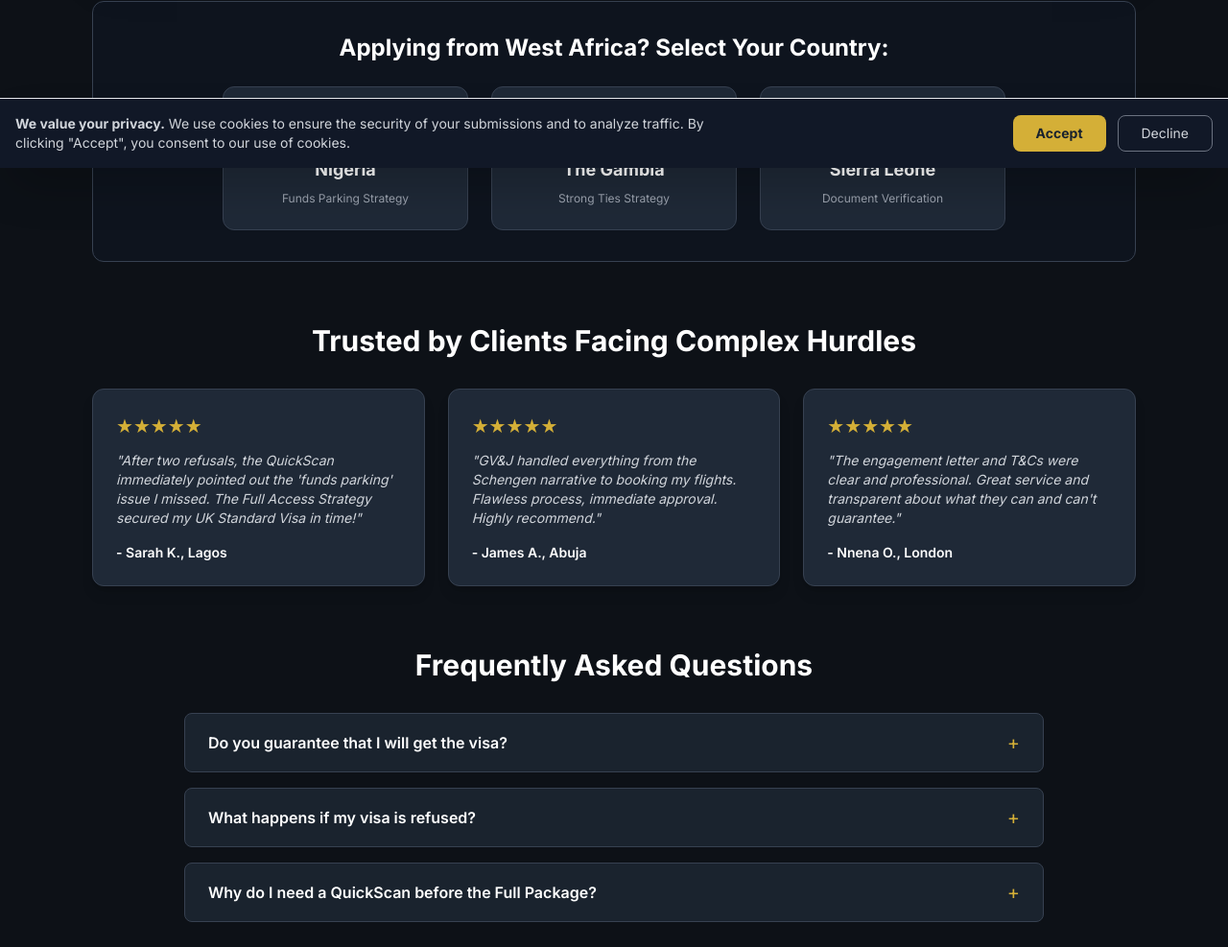
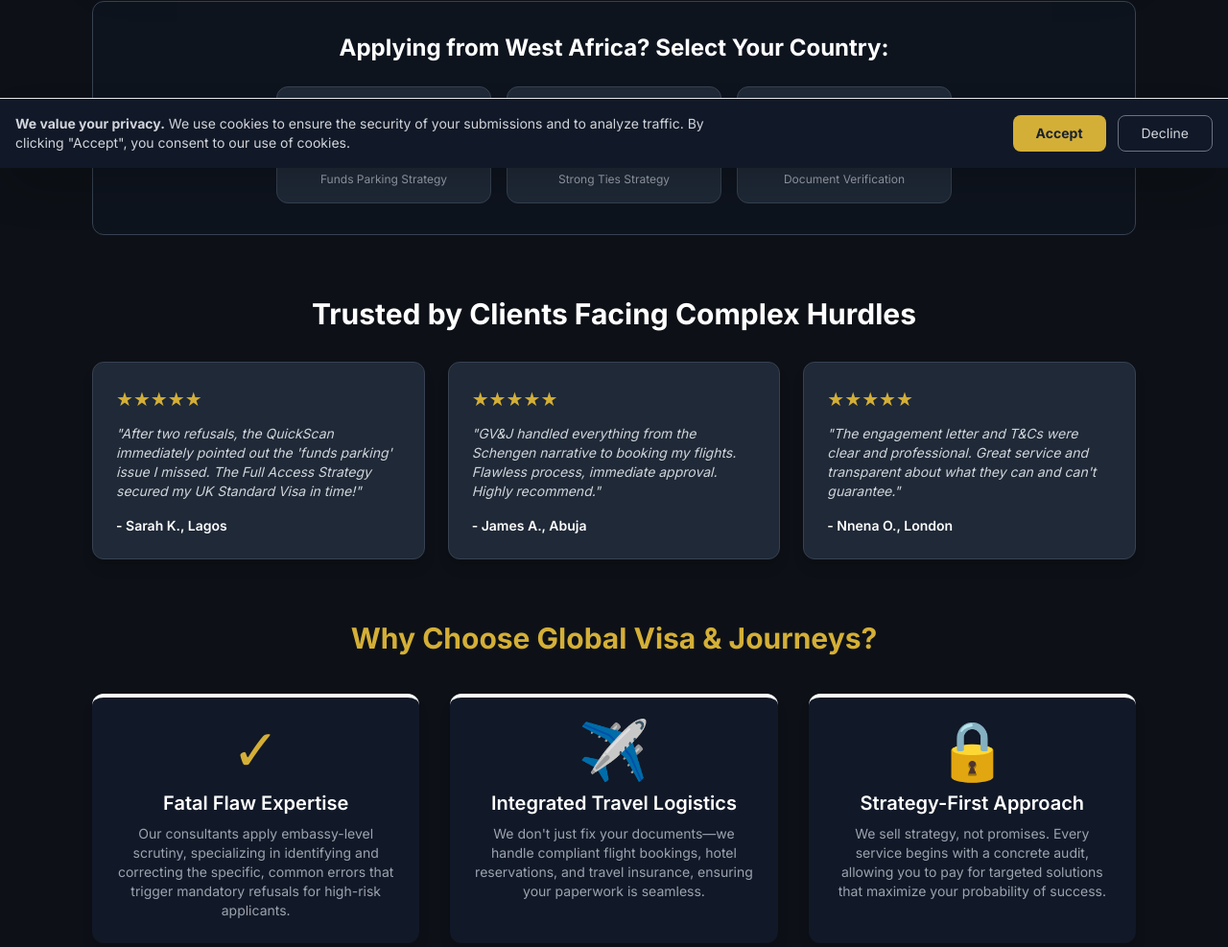
Before and after one commit to Hass002-dev/global-visa-live, a plain HTML site: page index.html in a window 1280 px wide. Shown: the part 625-1612 px from the top of the page at 96% size. Drawn offline with nearby package versions, Linux system fonts and the light colour scheme; no server answers.

Commit message:
Update index with Why Us section and clean up text

```diff
--- a/index.html
+++ b/index.html
@@ -110,7 +110,7 @@
                 <!-- Logo Section -->
                 <div class="flex items-center space-x-3 cursor-pointer" onclick="navigate('home')">
                     <div class="relative w-12 h-12 flex-shrink-0">
-                         <img src="./Global Visa & Journeys Logo.jpeg"
+                         <img src=".//Global Visa & Journeys Logo.jpeg"
                               alt="Global Visa & Journeys Logo"
                               class="w-full h-full object-contain"
                               onerror="this.style.display='none'; document.getElementById('fallback-logo').style.display='block';">
@@ -168,24 +168,24 @@
                 </div>
             </section>
 
-            <!-- NEW: West Africa Hub Links -->
+            <!-- NEW: West Africa Hub Links (RESIZED SMALLER) -->
             <section class="mb-16 bg-gray-900/50 p-8 rounded-xl border border-gray-700 text-center">
                  <h2 class="text-2xl font-bold text-white mb-6">Applying from West Africa? Select Your Country:</h2>
-                 <div class="flex flex-wrap justify-center gap-6">
-                    <a href="nigeria.html" class="block w-full sm:w-64 p-6 bg-gray-800 rounded-xl border border-gray-700 hover:border-green-500 hover:bg-gray-700 transition transform hover:-translate-y-1">
-                        <span class="text-4xl block mb-2">🇳🇬</span>
-                        <span class="text-white font-bold text-lg">Nigeria</span>
-                        <p class="text-xs text-gray-400 mt-2">Funds Parking Strategy</p>
+                 <div class="flex flex-wrap justify-center gap-4">
+                    <a href="nigeria.html" class="block w-full sm:w-56 p-4 bg-gray-800 rounded-xl border border-gray-700 hover:border-green-500 hover:bg-gray-700 transition transform hover:-translate-y-1">
+                        <span class="text-3xl block mb-2">🇳🇬</span>
+                        <span class="text-white font-bold text-base">Nigeria</span>
+                        <p class="text-xs text-gray-400 mt-1">Funds Parking Strategy</p>
                     </a>
-                    <a href="gambia.html" class="block w-full sm:w-64 p-6 bg-gray-800 rounded-xl border border-gray-700 hover:border-blue-500 hover:bg-gray-700 transition transform hover:-translate-y-1">
-                        <span class="text-4xl block mb-2">🇬🇲</span>
-                        <span class="text-white font-bold text-lg">The Gambia</span>
-                        <p class="text-xs text-gray-400 mt-2">Strong Ties Strategy</p>
+                    <a href="gambia.html" class="block w-full sm:w-56 p-4 bg-gray-800 rounded-xl border border-gray-700 hover:border-blue-500 hover:bg-gray-700 transition transform hover:-translate-y-1">
+                        <span class="text-3xl block mb-2">🇬🇲</span>
+                        <span class="text-white font-bold text-base">The Gambia</span>
+                        <p class="text-xs text-gray-400 mt-1">Strong Ties Strategy</p>
                     </a>
-                    <a href="sierra leone.html" class="block w-full sm:w-64 p-6 bg-gray-800 rounded-xl border border-gray-700 hover:border-white hover:bg-gray-700 transition transform hover:-translate-y-1">
-                        <span class="text-4xl block mb-2">🇸🇱</span>
-                        <span class="text-white font-bold text-lg">Sierra Leone</span>
-                        <p class="text-xs text-gray-400 mt-2">Document Verification</p>
+                    <a href="sierra leone.html" class="block w-full sm:w-56 p-4 bg-gray-800 rounded-xl border border-gray-700 hover:border-white hover:bg-gray-700 transition transform hover:-translate-y-1">
+                        <span class="text-3xl block mb-2">🇸🇱</span>
+                        <span class="text-white font-bold text-base">Sierra Leone</span>
+                        <p class="text-xs text-gray-400 mt-1">Document Verification</p>
                     </a>
                 </div>
             </section>
@@ -212,11 +212,35 @@
                 </div>
             </section>
 
+            <!-- ADDED BACK: Why Choose Us Section -->
+            <section id="why-choose-us" class="mb-16 text-center">
+                <h2 class="text-3xl font-bold text-gold mb-10">Why Choose Global Visa & Journeys?</h2>
+                <div class="grid md:grid-cols-3 gap-8">
+                    <!-- Reason 1 -->
+                    <div class="p-6 bg-gray-900 rounded-xl shadow-lg border-t-4 border-white">
+                        <span class="text-6xl text-gold mb-3 block">✓</span>
+                        <h3 class="text-xl font-semibold text-white mb-2">Fatal Flaw Expertise</h3>
+                        <p class="text-gray-400 text-sm">Our consultants apply embassy-level scrutiny, specializing in identifying and correcting the specific, common errors that trigger mandatory refusals for high-risk applicants.</p>
+                    </div>
+                    <!-- Reason 2 -->
+                    <div class="p-6 bg-gray-900 rounded-xl shadow-lg border-t-4 border-white">
+                        <span class="text-6xl text-gold mb-3 block">✈️</span>
+                        <h3 class="text-xl font-semibold text-white mb-2">Integrated Travel Logistics</h3>
+                        <p class="text-gray-400 text-sm">We don't just fix your documents—we handle compliant flight bookings, hotel reservations, and travel insurance, ensuring your paperwork is seamless.</p>
+                    </div>
+                    <!-- Reason 3 -->
+                    <div class="p-6 bg-gray-900 rounded-xl shadow-lg border-t-4 border-white">
+                        <span class="text-6xl text-gold mb-3 block">🔒</span>
+                        <h3 class="text-xl font-semibold text-white mb-2">Strategy-First Approach</h3>
+                        <p class="text-gray-400 text-sm">We sell strategy, not promises. Every service begins with a concrete audit, allowing you to pay for targeted solutions that maximize your probability of success.</p>
+                    </div>
+                </div>
+            </section>
+
             <!-- FAQ Section -->
             <section class="mb-16 max-w-4xl mx-auto">
                 <h2 class="text-3xl font-bold text-white text-center mb-8">Frequently Asked Questions</h2>
                 <div class="space-y-4">
-
                     <!-- FAQ Item 1 -->
                     <div class="bg-navy rounded-lg border border-gray-700 overflow-hidden">
                         <button class="w-full px-6 py-4 text-left flex justify-between items-center focus:outline-none" onclick="toggleFaq(this)">
@@ -227,7 +251,6 @@
                             <p class="py-4 text-gray-300 text-sm">No. No honest agent can guarantee a visa, as the decision rests solely with the Embassy. We guarantee that your application strategy will be 100% compliant and error-free, eliminating the most common reasons for refusal (bureaucratic mistakes).</p>
                         </div>
                     </div>
-
                     <!-- FAQ Item 2 -->
                     <div class="bg-navy rounded-lg border border-gray-700 overflow-hidden">
                         <button class="w-full px-6 py-4 text-left flex justify-between items-center focus:outline-none" onclick="toggleFaq(this)">
@@ -238,7 +261,6 @@
                             <p class="py-4 text-gray-300 text-sm">Our consulting fees are non-refundable because they cover our time and expertise. However, if you used our Flight Reservation service, you will not lose money on a full plane ticket, as we only reserve the itinerary for the application.</p>
                         </div>
                     </div>
-
                     <!-- FAQ Item 3 -->
                     <div class="bg-navy rounded-lg border border-gray-700 overflow-hidden">
                         <button class="w-full px-6 py-4 text-left flex justify-between items-center focus:outline-none" onclick="toggleFaq(this)">
@@ -249,7 +271,6 @@
                             <p class="py-4 text-gray-300 text-sm">The QuickScan is a diagnostic tool. We cannot fix your application until we know exactly what is wrong with it. It saves you money by confirming if you even qualify for the Full Strategy before paying the higher fee.</p>
                         </div>
                     </div>
-
                 </div>
             </section>
 
@@ -257,11 +278,11 @@
             <section id="quickscan-section" class="grid lg:grid-cols-2 gap-12 items-center mb-16">
                 <div class="p-8 bg-navy rounded-xl shadow-2xl border-t-4 border-gold h-full flex flex-col justify-center">
                     <h2 class="text-3xl font-extrabold text-gold mb-4">The £39.99 QuickScan Audit</h2>
-                    <p class="text-gray-400 mb-6">This is your application insurance. We provide a **Forensic Document Review** using Embassy standards—**before** you pay visa fees.</p>
+                    <p class="text-gray-400 mb-6">This is your application insurance. We provide a <strong>Forensic Document Review</strong> using Embassy standards—<strong>before</strong> you pay visa fees.</p>
                     <ul class="space-y-4 text-gray-300">
-                        <li class="flex items-start"><span class="text-gold mr-3 font-bold">✓</span> <span>**Fatal Flaw Identification**</span></li>
-                        <li class="flex items-start"><span class="text-gold mr-3 font-bold">✓</span> <span>**Financial Scrutiny Report**</span></li>
-                        <li class="flex items-start"><span class="text-gold mr-3 font-bold">✓</span> <span>**48-Hour Delivery**</span></li>
+                        <li class="flex items-start"><span class="text-gold mr-3 font-bold">✓</span> <span><strong>Fatal Flaw Identification</strong></span></li>
+                        <li class="flex items-start"><span class="text-gold mr-3 font-bold">✓</span> <span><strong>Financial Scrutiny Report</strong></span></li>
+                        <li class="flex items-start"><span class="text-gold mr-3 font-bold">✓</span> <span><strong>48-Hour Delivery</strong></span></li>
                     </ul>
                 </div>
 
@@ -318,7 +339,7 @@
                     </div>
                     <p class="text-gold text-2xl font-semibold mb-4">£79.99</p>
                     <p class="text-gray-300 mb-4">
-                        **The Complete Toolkit for Any High-Stakes Application.** Comprehensive templates and guides suitable for UK, Schengen, USA, and Canada visa applications.
+                        <strong>The Complete Toolkit for Any High-Stakes Application.</strong> Comprehensive templates and guides suitable for UK, Schengen, USA, and Canada visa applications.
                     </p>
                     <ul class="grid sm:grid-cols-2 gap-3 text-gray-400 mb-6 text-sm">
                          <li class="flex items-start"><i class="fas fa-file-contract text-blue-500 mr-2 mt-1"></i> <span><strong>Strategic Templates:</strong> Universal "Source of Funds" and "Proof of Return" letters adaptable for any embassy.</span></li>
@@ -335,7 +356,7 @@
                     </div>
                     <p class="text-gold text-2xl font-semibold mb-4">£49.99</p>
                     <p class="text-gray-300 mb-4">
-                        **The "Brain" of your UK/Schengen application.** A specialized Google Sheets tool that manages your compliance.
+                        <strong>The "Brain" of your UK/Schengen application.</strong> A specialized Google Sheets tool that manages your compliance.
                     </p>
                     <ul class="grid sm:grid-cols-2 gap-3 text-gray-400 mb-6 text-sm">
                         <li class="flex items-start"><i class="fas fa-traffic-light text-green-500 mr-2 mt-1"></i> <span><strong>Automated Status Logic:</strong> A "Traffic Light" system (Red/Green) that tells you exactly when your file is ready.</span></li>
@@ -360,7 +381,7 @@
                         <span class="mt-2 sm:mt-0 bg-red-900 text-red-200 text-xs font-bold px-3 py-1 rounded border border-red-500">EMERGENCY</span>
                     </div>
                     <p class="text-gold text-2xl font-semibold mb-4">£15.00 <span class="text-sm text-gray-400 font-normal">/ 30 Minutes</span></p>
-                    <p class="text-gray-300 mb-6">**Emergency Zoom Consultation.** Solve a single, critical issue fast.</p>
+                    <p class="text-gray-300 mb-6"><strong>Emergency Zoom Consultation.</strong> Solve a single, critical issue fast.</p>
                     <button onclick="openPaymentModal('Quick Fix Call')" class="bg-red-600 hover:bg-red-500 text-white py-3 px-6 rounded-lg text-sm font-bold shadow-lg transition-all w-full sm:w-auto">Book Emergency Call</button>
                 </div>
 
@@ -368,7 +389,7 @@
                 <div class="p-8 bg-navy rounded-xl shadow-2xl border-l-8 border-gold transform transition hover:scale-[1.01]">
                     <h2 class="text-2xl sm:text-3xl font-bold text-white mb-2">6. Visa Flight Reservation</h2>
                     <p class="text-white text-2xl font-semibold mb-4">£50.00</p>
-                    <p class="text-gray-300 mb-6">We reserve a verifiable flight itinerary for your visa application **without** you buying the full ticket. Protects your money.</p>
+                    <p class="text-gray-300 mb-6">We reserve a verifiable flight itinerary for your visa application <strong>without</strong> you buying the full ticket. Protects your money.</p>
 
                     <button onclick="openPaymentModal('Visa Flight Reservation')" class="btn-whatsapp py-3 px-6 rounded-lg text-sm font-bold shadow-lg inline-flex items-center w-full sm:w-auto justify-center">
                         <i class="fas fa-ticket-alt mr-2 text-xl"></i> Pay & Reserve
@@ -381,9 +402,6 @@
             <section class="mt-16 pt-8 border-t border-gray-700">
                 <h2 class="text-3xl font-extrabold text-white mb-6">Have a Question? Contact Us.</h2>
                 <div class="p-6 bg-navy rounded-xl shadow-xl max-w-lg">
-                    <!--
-                        🚨 HOSTING CHANGE: Email Updated
-                    -->
                     <form id="contact-form" action="mailto:globalvisaandjourneys@gmail.com" method="post" enctype="text/plain" class="space-y-4">
                         <input type="text" name="name" placeholder="Your Name" required class="mt-1 block w-full rounded-md bg-gray-700 text-white border-transparent focus:border-gold focus:ring-gold p-3">
                         <input type="email" name="email" placeholder="Your Email" required class="mt-1 block w-full rounded-md bg-gray-700 text-white border-transparent focus:border-gold focus:ring-gold p-3">
@@ -399,7 +417,7 @@
             <h1 class="text-4xl font-extrabold text-gold mb-10 border-b border-gray-700 pb-3">Legal & Transparency</h1>
             <div class="grid md:grid-cols-2 gap-8">
                 <div class="bg-navy p-6 rounded-xl border-t-4 border-gold">
-                    <h2 class="text-2xl font-bold mb-4">Engagement Letter (Sample)</h2>
+                    <h2 class="text-2xl font-bold mb-4">Engagement Letter</h2>
                     <p class="text-gray-400 mb-4">The formal agreement defining the service scope, fee, and liability protections for you and the Consultant.</p>
                     <button onclick="openModal('Engagement')" class="btn-gold py-2 px-4 rounded-lg text-sm">View Document</button>
                 </div>
@@ -454,7 +472,7 @@
             </div>
             <div>
                 <h4 class="text-lg font-semibold text-white mb-4">Service Details</h4>
-                <p class="text-sm">Office Hours: Mon-Fri, 9:00 - 17:00 GMT</p>
+                <p class="text-sm">Office Hours: Mon-Fri, 9:00 - 18:00 GMT</p>
                 <p class="text-sm">Location: Essex, United Kingdom</p>
             </div>
         </div>
```
